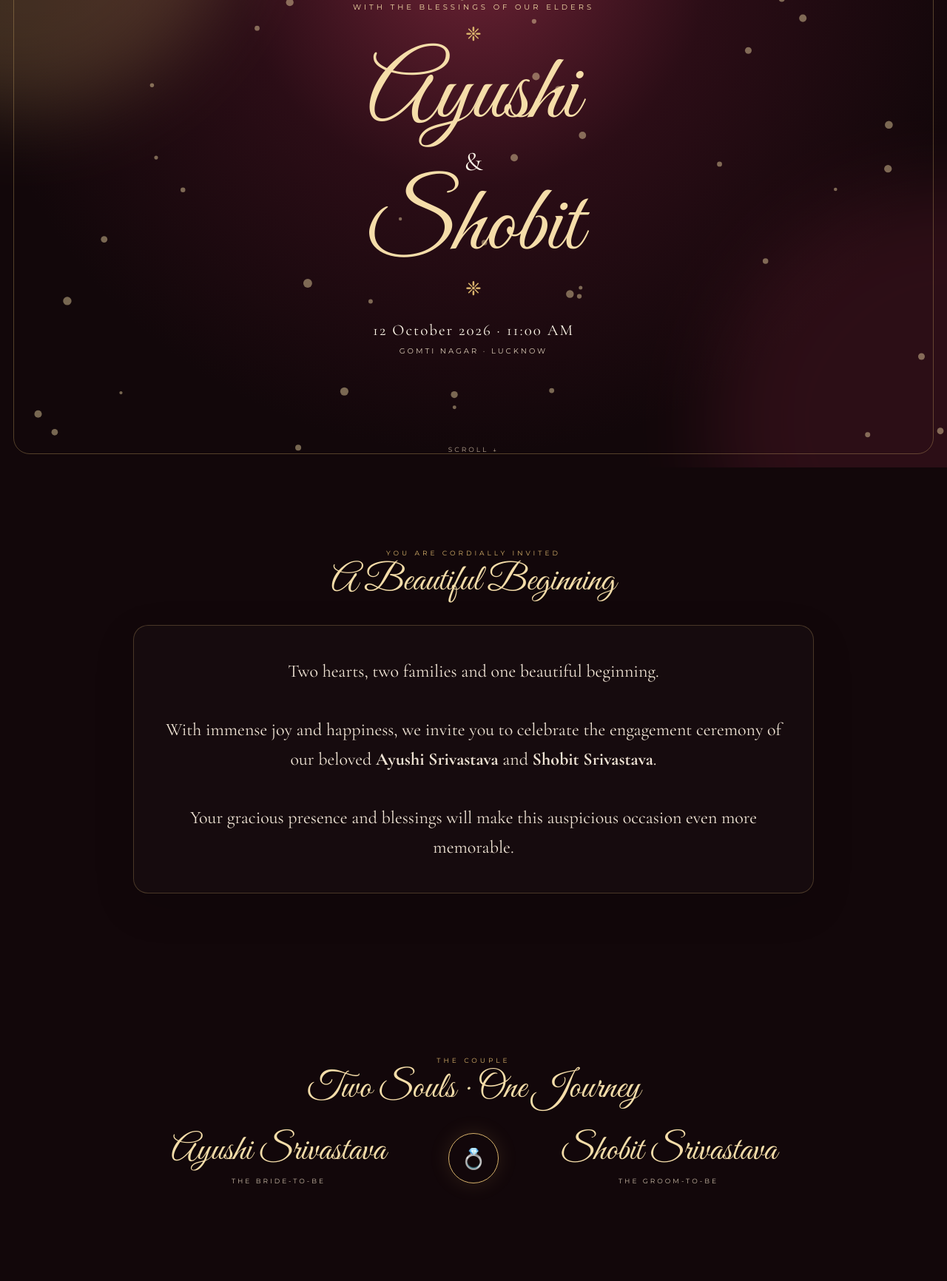
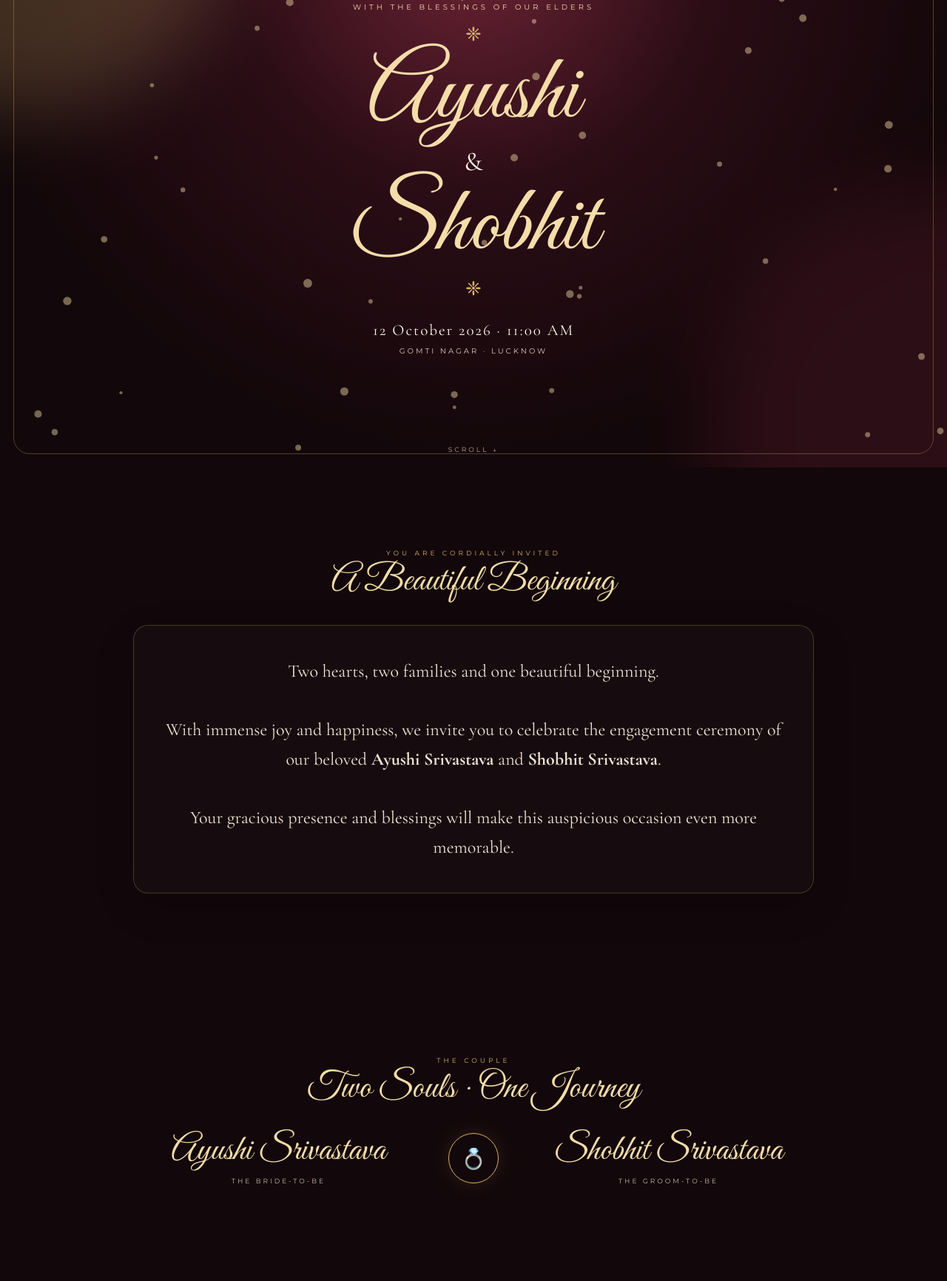
Before and after one commit to Prakharnish23/AyushiShobhitEngagement, a plain HTML site: page index.html in a window 1280 px wide. Shown: the part 168-1900 px from the top of the page at 74% size. Drawn offline with nearby package versions, Linux system fonts and the light colour scheme.

Commit message:
Update index.html

```diff
--- a/index.html
+++ b/index.html
@@ -6,7 +6,7 @@
         <meta name="theme-color" content="#17090d" />
         <meta name="apple-mobile-web-app-capable" content="yes" />
         <meta name="apple-mobile-web-app-status-bar-style" content="black-translucent" />
-        <title>Ayushi & Shobit | Engagement</title>
+        <title>Ayushi & Shobhit | Engagement</title>
         <link rel="preconnect" href="https://fonts.googleapis.com" />
         <link rel="preconnect" href="https://fonts.gstatic.com" crossorigin />
         <link
@@ -437,7 +437,7 @@
                 <div class="orn">❈</div>
                 <h1>Ayushi</h1>
                 <div class="amp">&amp;</div>
-                <h1>Shobit</h1>
+                <h1>Shobhit</h1>
                 <div class="orn">❈</div>
                 <div class="date">12 October 2026 · 11:00 AM</div>
                 <div class="place">GOMTI NAGAR · LUCKNOW</div>
@@ -453,7 +453,7 @@
                     <div class="copy">
                         Two hearts, two families and one beautiful beginning.<br /><br />With immense joy and happiness,
                         we invite you to celebrate the engagement ceremony of our beloved <b>Ayushi Srivastava</b> and
-                        <b>Shobit Srivastava</b>.<br /><br />Your gracious presence and blessings will make this
+                        <b>Shobhit Srivastava</b>.<br /><br />Your gracious presence and blessings will make this
                         auspicious occasion even more memorable.
                     </div>
                 </div>
@@ -471,7 +471,7 @@
                     </div>
                     <div class="ring">💍</div>
                     <div>
-                        <div class="name">Shobit Srivastava</div>
+                        <div class="name">Shobhit Srivastava</div>
                         <div class="role">THE GROOM-TO-BE</div>
                     </div>
                 </div>
@@ -557,7 +557,7 @@
         <footer>
             <div class="orn">❈</div>
             <div class="script">We Await Your Presence</div>
-            <p>Your presence will make our celebration complete.<br />AYUSHI & SHOBIT · 12.10.2026</p>
+            <p>Your presence will make our celebration complete.<br />AYUSHI & Shobhit · 12.10.2026</p>
         </footer>
 
         <audio id="music" loop preload="none"><source src="invitation-music.mp3" type="audio/mpeg" /></audio>
```
